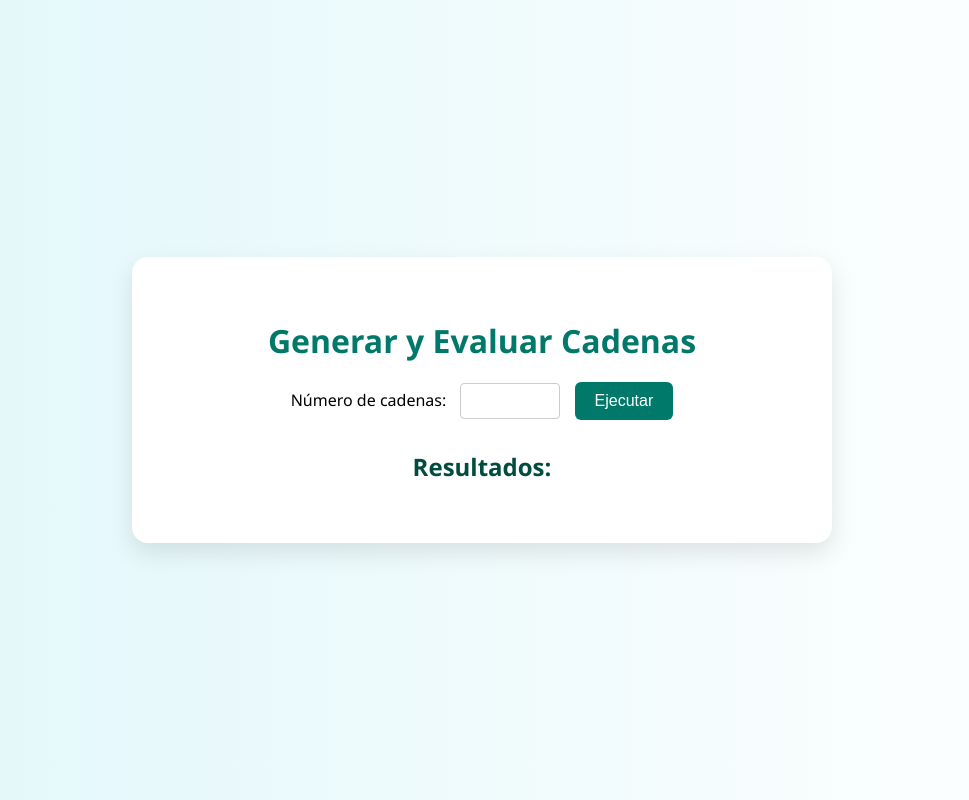
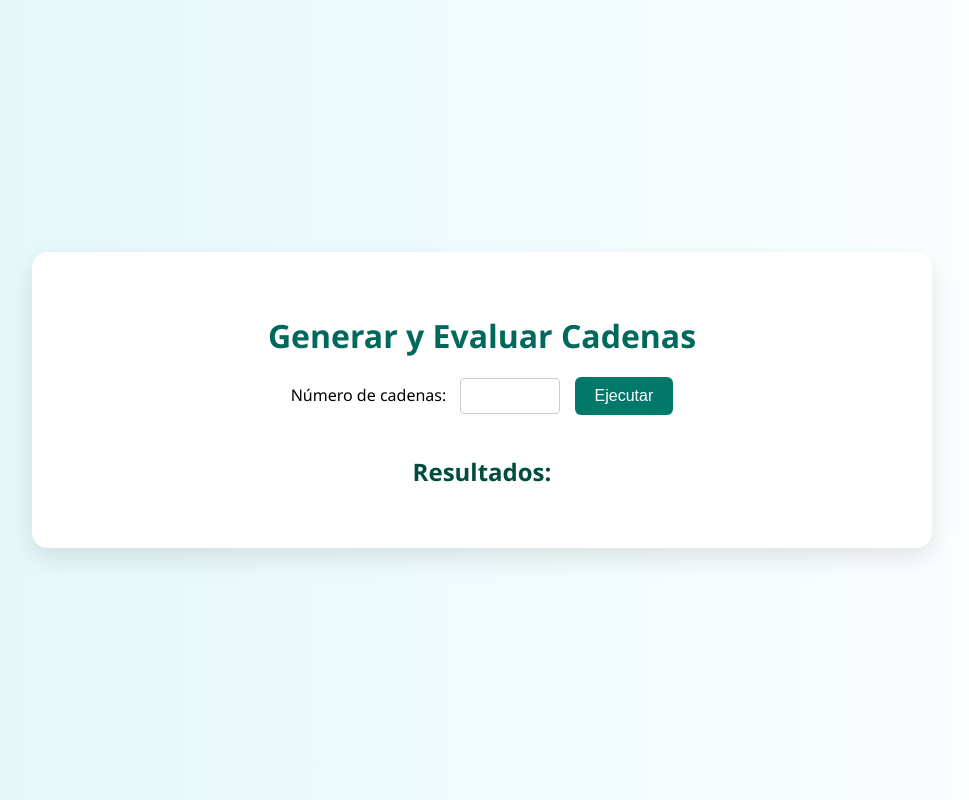
Before and after one commit to Smg4315/API-2, a Flask app: page / in a window 1280 px wide. Shown: the whole page, without its empty margins (158-1127 px from the left). Run offline with Flask 3, Linux system fonts and the light colour scheme.

Commit message:
Correciones HTML

```diff
--- a/templates/index.html
+++ b/templates/index.html
@@ -11,11 +11,12 @@
     body {
       margin: 0;
       height: 100vh;
+      font-family: 'Segoe UI', Tahoma, Geneva, Verdana, sans-serif;
+      background: linear-gradient(to right, #e0f7fa, #ffffff);
       display: flex;
       justify-content: center;
       align-items: center;
-      font-family: 'Segoe UI', Tahoma, Geneva, Verdana, sans-serif;
-      background: linear-gradient(to right, #e0f7fa, #ffffff);
+      padding: 40px;
     }
 
     .container {
@@ -24,17 +25,27 @@
       border-radius: 16px;
       box-shadow: 0 10px 25px rgba(0, 0, 0, 0.1);
       width: 100%;
-      max-width: 700px;
+      max-width: 900px;
       text-align: center;
     }
 
     h1 {
-      color: #00796b;
+      color: #00695c;
       margin-bottom: 20px;
     }
 
-    h2, h3, h4 {
+    h2 {
       color: #004d40;
+      margin-top: 40px;
+    }
+
+    h3 {
+      color: #00796b;
+      margin-top: 30px;
+    }
+
+    h4 {
+      color: #009688;
       margin-top: 20px;
     }
 
@@ -83,8 +94,12 @@
     }
 
     #resultado {
-      text-align: left;
       margin-top: 20px;
+      text-align: center;
+    }
+
+    .section {
+      text-align: center;
     }
   </style>
 </head>
```
